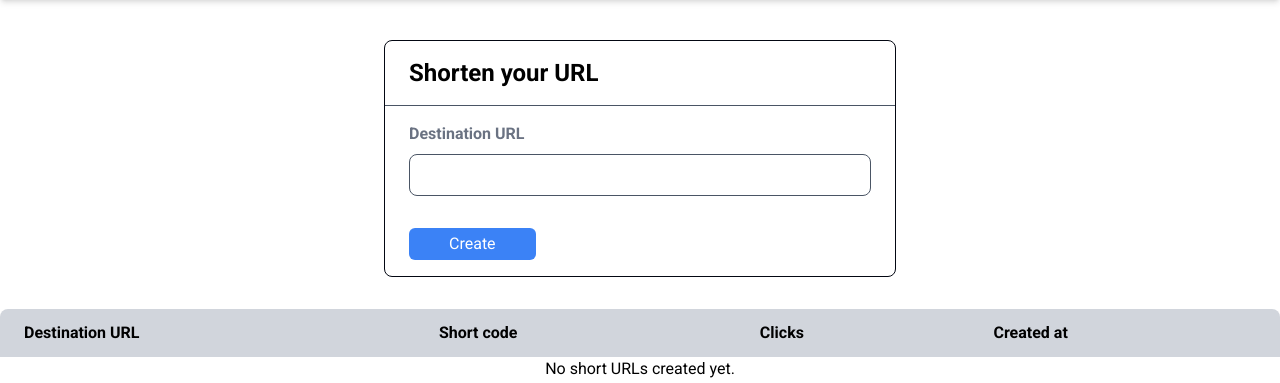
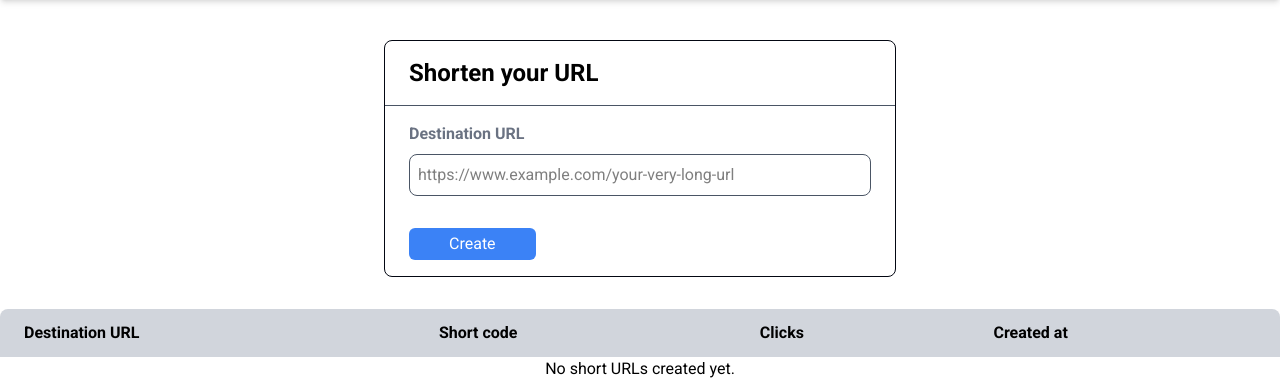
Before and after one commit to gustavosvalentim/smllr, a Django app: page / in a window 1280 px wide. Shown: the part 72-455 px from the top of the page. Run offline with Django 5.2, Linux system fonts and the light colour scheme; data that the repository does not hold is empty; some libraries are stand-ins or nearby versions.

Commit message:
fix: short url details path and input text color

```diff
--- a/smllr/shorturls/urls.py
+++ b/smllr/shorturls/urls.py
@@ -4,6 +4,6 @@ from smllr.shorturls import views
 
 urlpatterns = [
     path('<str:short_code>', views.ShortURLView.as_view(), name='shorturls_redirect'),
+    path('<str:short_code>/details', views.ShortURLDetailsView.as_view(), name='shorturls_details'),
     path('', views.ShortURLFormView.as_view(), name='shorturls_form'),
-    path('analytics/<str:short_code>', views.ShortURLDetailsView.as_view(), name='shorturls_details'),
 ]
--- a/smllr/templates/smllr/shorturl_list.html
+++ b/smllr/templates/smllr/shorturl_list.html
@@ -19,7 +19,7 @@
         <div class="flex flex-col gap-2">
           <label class="text-gray-500 font-bold text-md" for="{{ form.name.id_for_label }}">Name</label>
           <input type="text" name="{{ form.name.name }}" id="{{ form.name.id_for_label }}"
-            class="px-2 py-2 border-1 border-gray-600 rounded-lg text-white" placeholder="My awesome URL" required>
+            class="px-2 py-2 border-1 border-gray-600 rounded-lg" placeholder="My awesome URL" required>
           {% if form.name.errors %}
           <div class="text-red-500">
             {% for error in form.name.errors %}
@@ -33,7 +33,7 @@
             <label class="text-gray-500 font-bold text-md" for="{{ form.destination_url.id_for_label }}">Destination
               URL</label>
             <input type="text" name="{{ form.destination_url.name }}" id="{{ form.destination_url.id_for_label }}"
-              class="px-2 py-2 border-1 border-gray-600 rounded-lg text-white"
+              class="px-2 py-2 border-1 border-gray-600 rounded-lg"
               placeholder="https://www.example.com/your-very-long-url" required>
             {% if form.destination_url.errors %}
             <div class="text-red-500">
```
